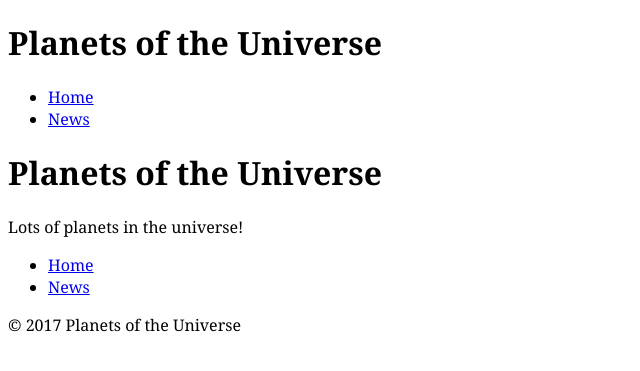
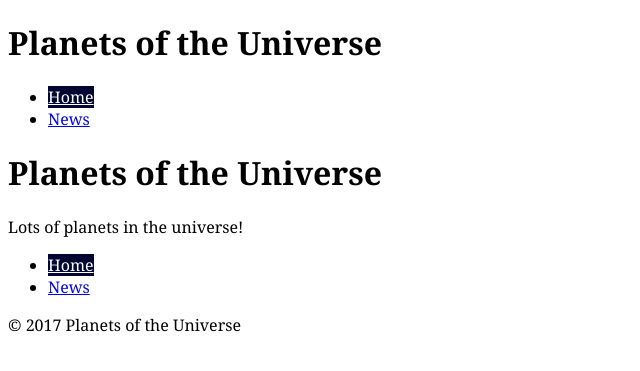
Before and after one commit to planeswalker1/planets-of-the-universe, a Jekyll site: the page built from index.html, in a window 1280 px wide. Shown: the top 371 px of the page, without its empty margins (0-640 px from the left). Built offline with Jekyll 4.4.1, drawn with Linux system fonts in a browser that asks for light colours.

Commit message:
added jekyll if statement to add class active to selected links

```diff
--- a/_includes/nav.html
+++ b/_includes/nav.html
@@ -1,6 +1,6 @@
 <nav>
   <ul>
-    <li><a href="{{site.baseurl}}/index.html">Home</a></li>
-    <li><a href="{{site.baseurl}}/news.html">News</a></li>
+    <li><a href="{{site.baseurl}}/index.html" class="{% if page.url == '/' %}active{% endif %}">Home</a></li>
+    <li><a href="{{site.baseurl}}/news.html" class="{% if page.url == '/news.html' %}active{% endif %}">News</a></li>
   </ul>
 </nav>
--- a/css/main.css
+++ b/css/main.css
@@ -3,3 +3,8 @@
   padding: 0;
   font-family: Georgia, serif;
 }
+
+.active {
+  background: #000531;
+  color: white;
+}
```
